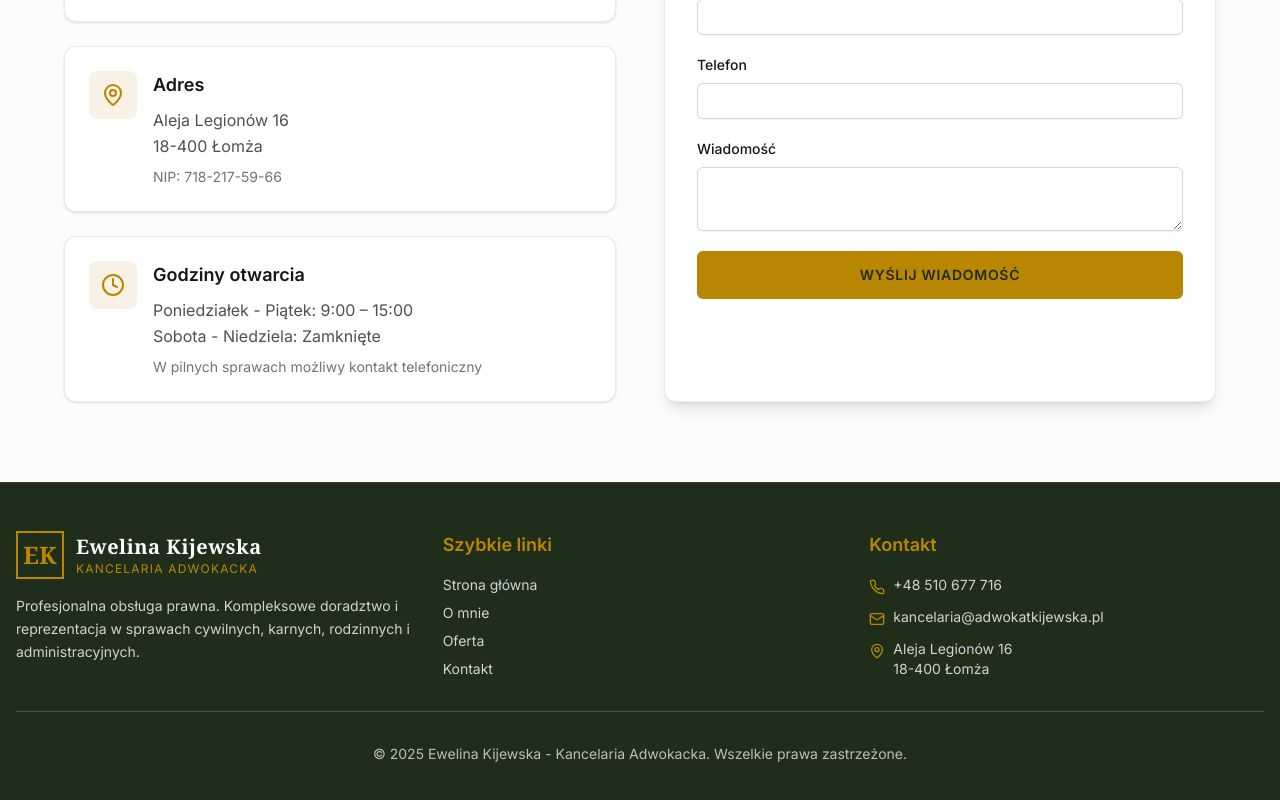
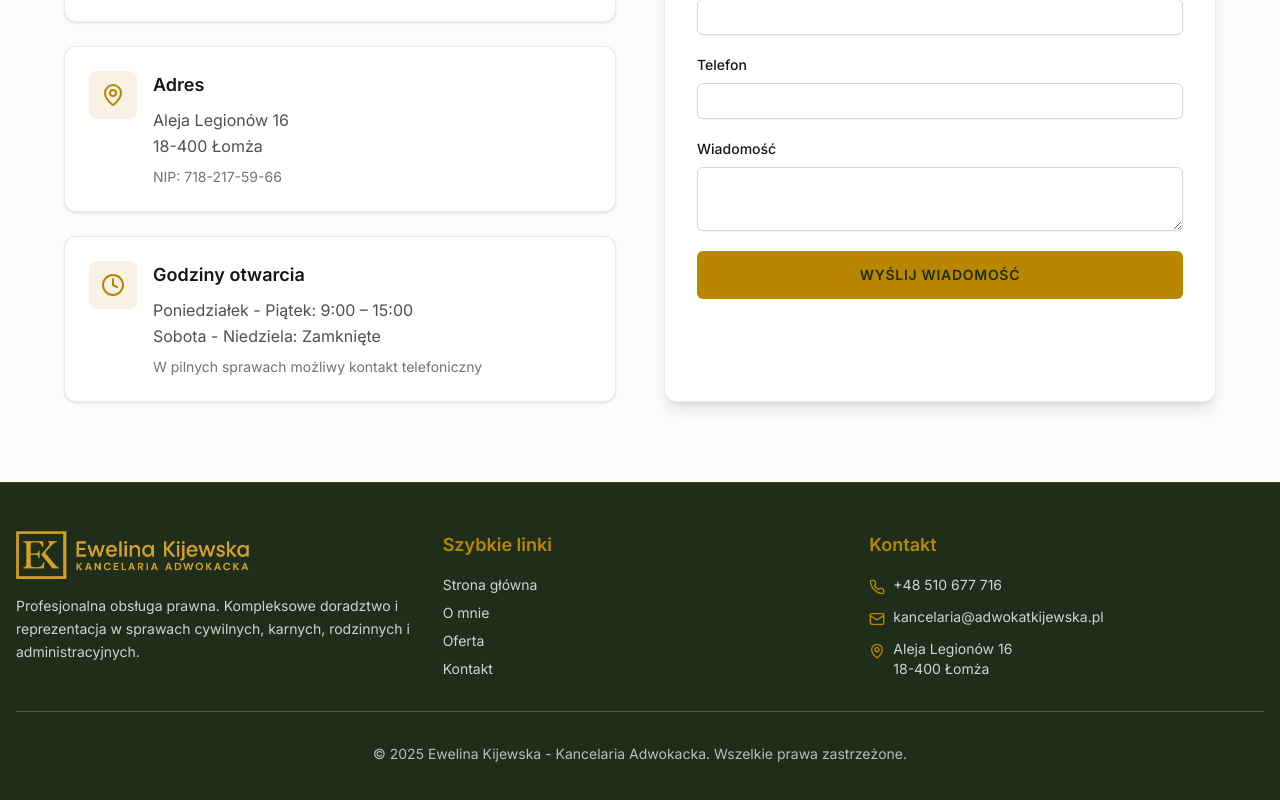
Before and after one commit to mvrzvkot/EK-web, a Next.js app: page / in a window 1280 px wide. Shown: the part 3296-4096 px from the top of the page. Built offline with nearby package versions, Linux system fonts and the light colour scheme.

Commit message:
Update footer.tsx

```diff
--- a/components/footer.tsx
+++ b/components/footer.tsx
@@ -7,16 +7,8 @@ export function Footer() {
       <div className="container mx-auto px-4">
         <div className="grid grid-cols-1 md:grid-cols-3 gap-8 mb-8">
           <div>
-            <div className="mb-4">
-              <div className="flex items-center gap-3">
-                <div className="w-12 h-12 border-2 border-accent flex items-center justify-center">
-                  <span className="text-accent font-serif text-2xl font-bold">EK</span>
-                </div>
-                <div className="text-primary-foreground">
-                  <div className="font-serif text-xl font-bold tracking-wide">Ewelina Kijewska</div>
-                  <div className="text-xs tracking-widest uppercase text-accent">Kancelaria Adwokacka</div>
-                </div>
-              </div>
+           <div className="mb-4">
+              <Logo />
             </div>
             <p className="text-sm text-primary-foreground/80 leading-relaxed">
               Profesjonalna obsługa prawna. Kompleksowe doradztwo i reprezentacja w sprawach cywilnych, karnych,
```
